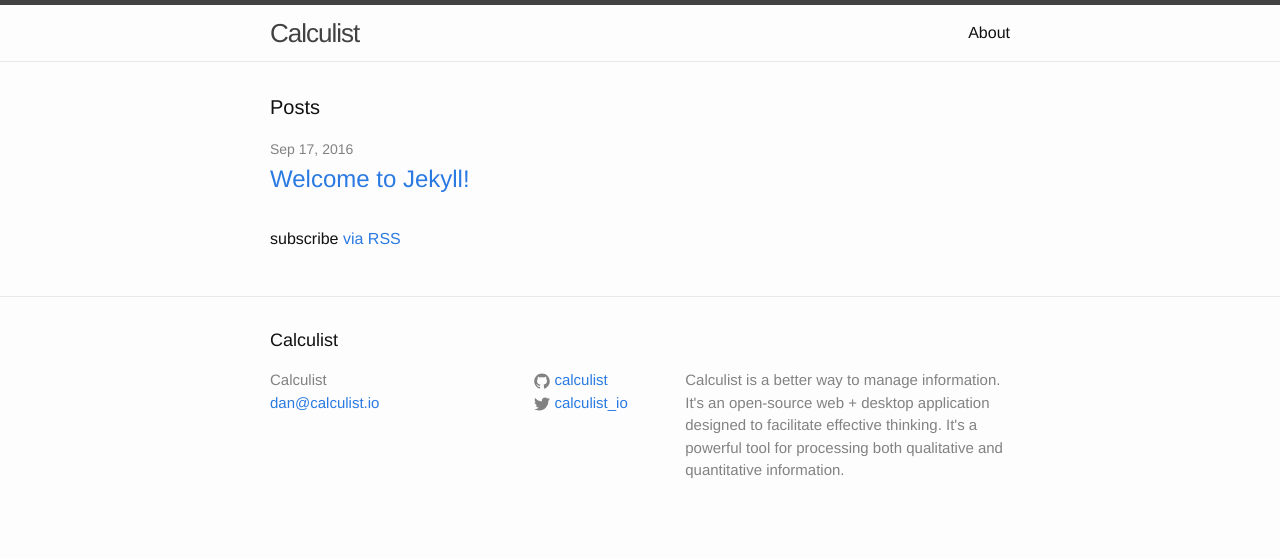
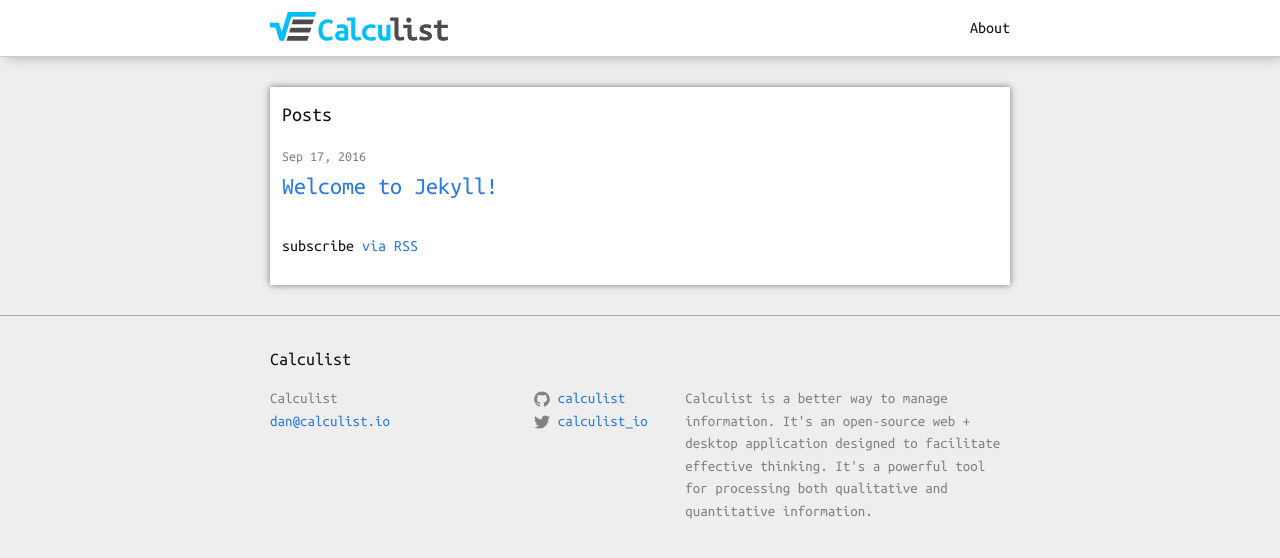
Before and after one commit to calculist/calculist.github.io, a Jekyll site: the page built from blog.html, in a window 1280 px wide. Shown: the top 558 px of the page. Built offline with Jekyll 4.4.1, drawn with Linux system fonts in a browser that asks for light colours.

Commit message:
Update style and add logo and video

```diff
--- a/_includes/head.html
+++ b/_includes/head.html
@@ -2,6 +2,9 @@
   <meta charset="utf-8">
   <meta http-equiv="X-UA-Compatible" content="IE=edge">
   <meta name="viewport" content="width=device-width, initial-scale=1">
+  <link rel="icon" type="image/png" href="favicon-32x32.png" sizes="32x32">
+  <link rel="icon" type="image/png" href="favicon-16x16.png" sizes="16x16">
+  <link rel="icon" href="/favicon.ico" type="image/x-icon">
 
   <title>{% if page.title %}{{ page.title | escape }}{% else %}{{ site.title | escape }}{% endif %}</title>
   <meta name="description" content="{{ page.excerpt | default: site.description | strip_html | normalize_whitespace | truncate: 160 | escape }}">
--- a/_includes/header.html
+++ b/_includes/header.html
@@ -4,7 +4,7 @@
 
     {% assign custom_url = site.url | append: site.baseurl %}
     {% assign full_base_url = site.github.url | default: custom_url %}
-    <a class="site-title" href="{{ full_base_url }}/">{{ site.title | escape }}</a>
+    <a class="site-title" href="{{ full_base_url }}/"><img src="/logo-blue-black.svg" width="180px"></a>
 
     <nav class="site-nav">
       <a href="#" class="menu-icon">
--- a/_sass/minima.scss
+++ b/_sass/minima.scss
@@ -1,6 +1,6 @@
 // Define defaults for each variable.
 
-$base-font-family: "Helvetica Neue", Helvetica, Arial, sans-serif !default;
+$base-font-family: 'Ubuntu Mono', courier, monospace !default;
 $base-font-size:   16px !default;
 $base-font-weight: 400 !default;
 $small-font-size:  $base-font-size * 0.875 !default;
@@ -8,9 +8,9 @@
 
 $spacing-unit:     30px !default;
 
-$text-color:       #111 !default;
-$background-color: #fdfdfd !default;
-$brand-color:      #2a7ae2 !default;
+$text-color:       #333 !default;
+$background-color: #eee !default;
+$brand-color:      deepskyblue !default;
 
 $grey-color:       #828282 !default;
 $grey-color-light: lighten($grey-color, 40%) !default;
--- a/_sass/minima/_layout.scss
+++ b/_sass/minima/_layout.scss
@@ -2,25 +2,29 @@
  * Site header
  */
 .site-header {
-    border-top: 5px solid $grey-color-dark;
-    border-bottom: 1px solid $grey-color-light;
+    border-bottom: 1px solid rgba(0,0,0,0.2);
+    box-shadow: 4px 4px 12px -4px rgba(0,0,0,0.3);
     min-height: 56px;
+    background-color: #fff;
 
     // Positioning context for the mobile navigation icon
     position: relative;
 }
 
 .site-title {
-    font-size: 26px;
-    font-weight: 300;
-    line-height: 56px;
-    letter-spacing: -1px;
-    margin-bottom: 0;
-    float: left;
-
-    &,
-    &:visited {
-        color: $grey-color-dark;
+    // font-size: 26px;
+    // font-weight: 300;
+    // line-height: 56px;
+    // letter-spacing: -1px;
+    // margin-bottom: 0;
+    // float: left;
+    //
+    // &,
+    // &:visited {
+    //     color: $grey-color-dark;
+    // }
+    img {
+      margin: 12px 0 0 0;
     }
 }
 
@@ -93,7 +97,7 @@
  * Site footer
  */
 .site-footer {
-    border-top: 1px solid $grey-color-light;
+    border-top: 1px solid rgba(0,0,0,0.3);
     padding: $spacing-unit 0;
 }
 
--- a/css/main.scss
+++ b/css/main.scss
@@ -3,8 +3,10 @@
 ---
 @charset "utf-8";
 
+@import url(https://fonts.googleapis.com/css?family=Ubuntu+Mono);
+
 // Our variables
-$base-font-family: "Helvetica Neue", Helvetica, Arial, sans-serif;
+$base-font-family: "Ubuntu Mono", Courier, monospace;
 $base-font-size:   16px;
 $base-font-weight: 400;
 $small-font-size:  $base-font-size * 0.875;
@@ -13,7 +15,7 @@
 $spacing-unit:     30px;
 
 $text-color:       #111;
-$background-color: #fdfdfd;
+$background-color: #eee;
 $brand-color:      #2a7ae2;
 
 $grey-color:       #828282;
@@ -37,3 +39,14 @@
 
 // Import partials from the `minima` theme.
 @import "minima";
+
+.home {
+  background-color: #fff;
+  box-shadow: 0 0 7px 0 rgba(0,0,0,0.5);
+  padding: 12px;
+  iframe {
+    display: block;
+    margin: 12px auto;
+    box-shadow: 0 0 7px 0 rgba(0,0,0,0.5);
+  }
+}
--- a/index.html
+++ b/index.html
@@ -5,7 +5,7 @@
 <div class="home">
 
   <div>
-    Calculist
+    <iframe width="560" height="315" src="https://www.youtube.com/embed/hrX7hvC5Xm0" frameborder="0" allowfullscreen></iframe>
   </div>
 
 </div>
```
Also changed, not shown: favicon-16x16.png (added), favicon-32x32.png (added), favicon.ico (added), logo-blue-black.svg (added).
